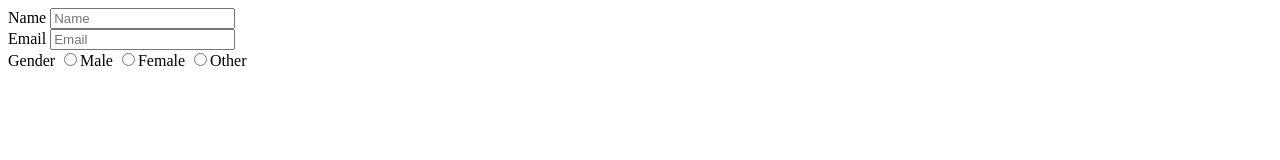
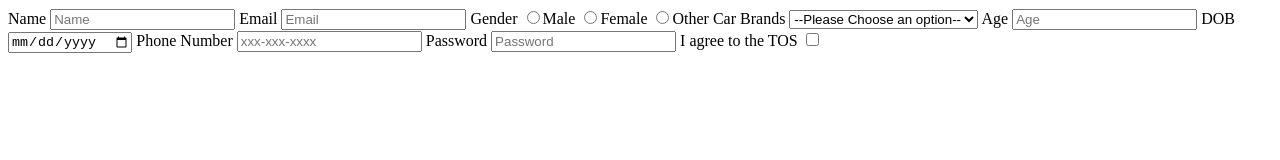
Before and after one commit to acciojob/signup-form-car-mohit88512, a website: page main.html in a window 1280 px wide. Drawn offline with Linux system fonts and the light colour scheme.

Commit message:
created a submission

```diff
--- a/main.html
+++ b/main.html
@@ -10,15 +10,39 @@
 	<!-- the entire body must be written by student -->
 	<form>
 		<label for="name">Name </label>
-		<input type="text" id="name" placeholder="Name" required ><br>
+		<input type="text" id="name" placeholder="Name" required >
 
 		<label for="email">Email </label>
-		<input type="email" id="email" placeholder="Email" required ><br>
+		<input type="email" id="email" placeholder="Email" required >
+
 		<label for="gender_m">Gender </label>
 		<label><input type="radio" name=gender_m id="gender_m"  >Male</label>
 		<label><input type="radio" name=gender_m id="gender_m"  >Female</label>
 		<label><input type="radio" name=gender_m id="gender_m"  >Other</label>
 
+		<label for="cars">Car Brands</label>
+		 <select name="cars" id="cars">
+			<option selected>--Please Choose an option--</option>
+			<option value="apple">Apple</option>
+		    <option value="banana">Banana</option>
+		    <option value="orange">Orange</option>
+			<option value="grape">Grape</option>
+		</select>
+
+		<label for="age">Age</label>
+		<input type="number" required id="age" placeholder="Age">
+
+		<label for="dob">DOB</label>
+		<input type="date" required  id='dob'>
+
+		<label for="tel">Phone Number</label>
+		<input type="tel" id="tel" placeholder="xxx-xxx-xxxx">
+
+		<label for="password">Password</label>
+		<input type="password" required id="password" placeholder="Password">
+
+		<label for="tos">I agree to the TOS</label>
+		<input type="checkbox" required id="tos">
 	</form>
     <script type="text/javascript" src="./script.js">
 </script>
```
